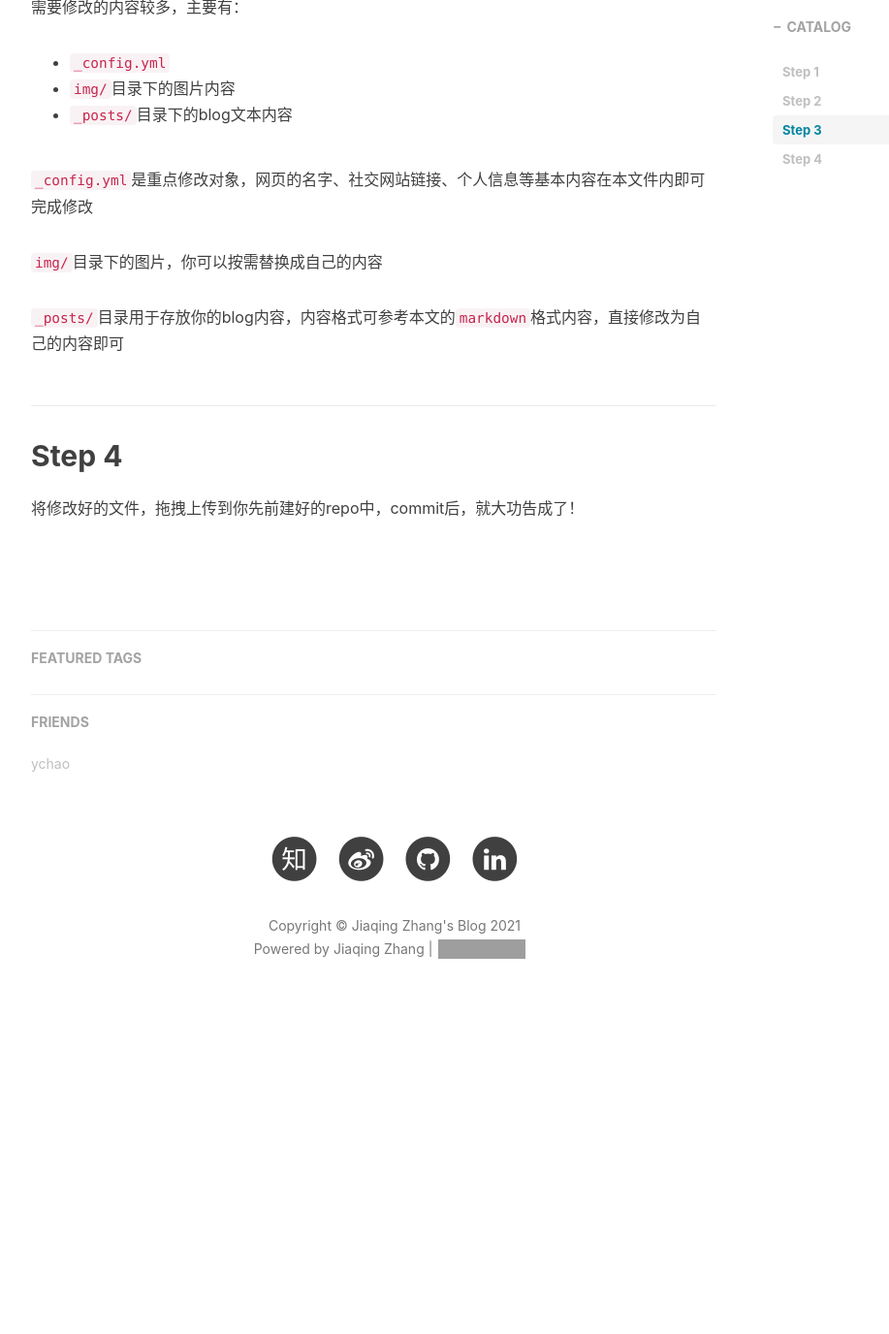
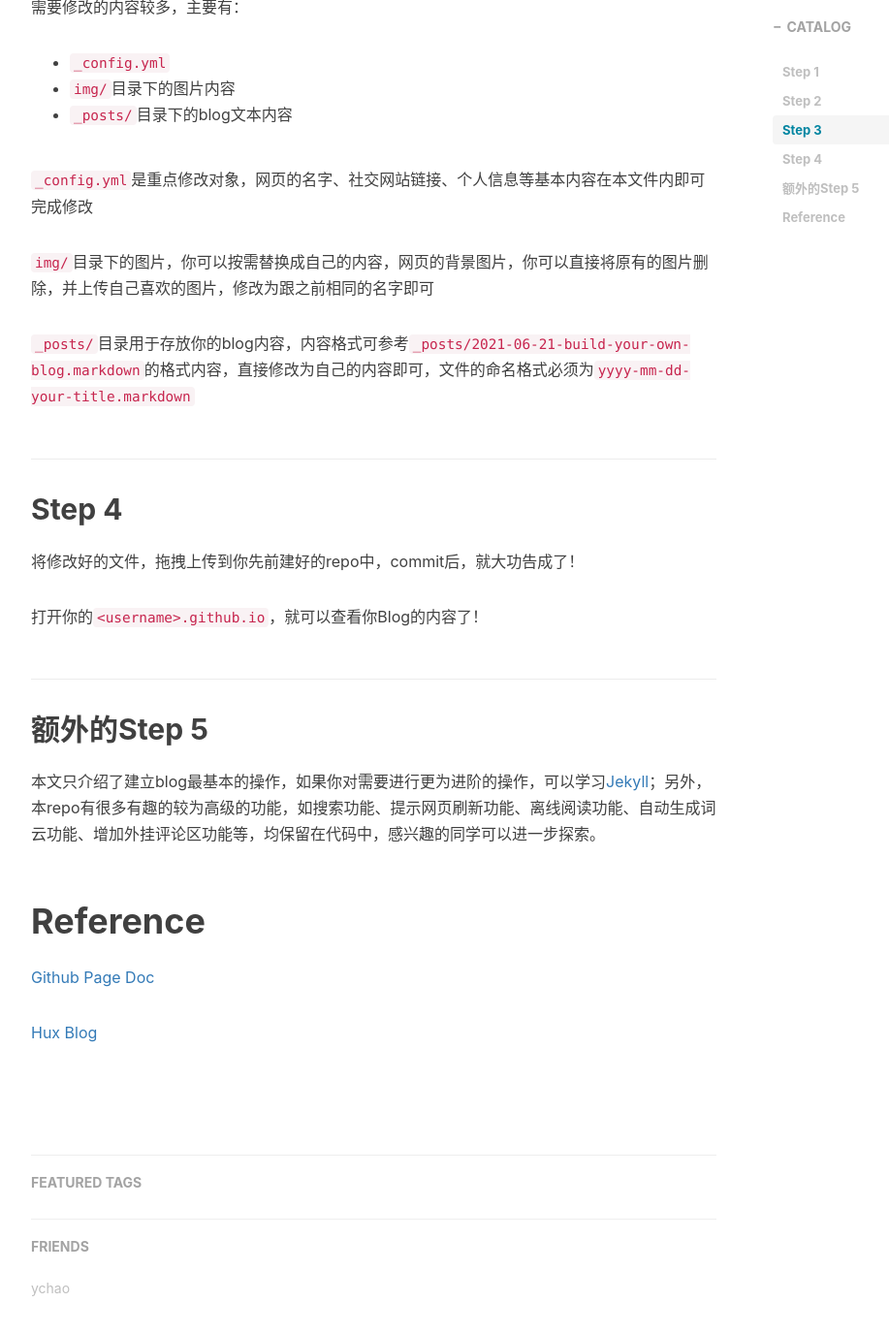
Before and after one commit to danielqingz/danielqingz.github.io, a Jekyll site: the page built from _posts/2021-06-21-build-your-own-blog.markdown, in a window 1280 px wide and 1400 px high, scrolled down 1710 px. Shown: the top 1376 px of the window at 97% size, without its empty margins (233-1150 px from the left). Built offline with Jekyll 4.4.1, drawn with Linux system fonts in a browser that asks for light colours; nearby versions of some CDN libraries; comment, search, counter and statistics services are not loaded; before the commit the page ends 2793 px from its top, so only the background shows below that; grey boxes are pictures that could not be loaded.

Commit message:
Update 2021-06-21-build-your-own-blog.markdown

```diff
--- a/_posts/2021-06-21-build-your-own-blog.markdown
+++ b/_posts/2021-06-21-build-your-own-blog.markdown
@@ -31,9 +30,20 @@ tags:
 
 `_config.yml`是重点修改对象，网页的名字、社交网站链接、个人信息等基本内容在本文件内即可完成修改
 
-`img/`目录下的图片，你可以按需替换成自己的内容
+`img/`目录下的图片，你可以按需替换成自己的内容，网页的背景图片，你可以直接将原有的图片删除，并上传自己喜欢的图片，修改为跟之前相同的名字即可
 
-`_posts/`目录用于存放你的blog内容，内容格式可参考本文的`markdown`格式内容，直接修改为自己的内容即可
+`_posts/`目录用于存放你的blog内容，内容格式可参考`_posts/2021-06-21-build-your-own-blog.markdown`的格式内容，直接修改为自己的内容即可，文件的命名格式必须为`yyyy-mm-dd-your-title.markdown`
 
 ## Step 4
 将修改好的文件，拖拽上传到你先前建好的repo中，commit后，就大功告成了！
+
+打开你的`<username>.github.io`，就可以查看你Blog的内容了！
+
+## 额外的Step 5
+本文只介绍了建立blog最基本的操作，如果你对需要进行更为进阶的操作，可以学习[Jekyll](https://jekyllrb.com/)；另外，本repo有很多有趣的较为高级的功能，如搜索功能、提示网页刷新功能、离线阅读功能、自动生成词云功能、增加外挂评论区功能等，均保留在代码中，感兴趣的同学可以进一步探索。
+
+# Reference
+
+[Github Page Doc](https://docs.github.com/en/pages/getting-started-with-github-pages/creating-a-github-pages-site)
+
+[Hux Blog](https://github.com/Huxpro/huxpro.github.io)
```
Also changed, not shown: other parts of _posts/2021-06-21-build-your-own-blog.markdown (+0 -1 lines).
